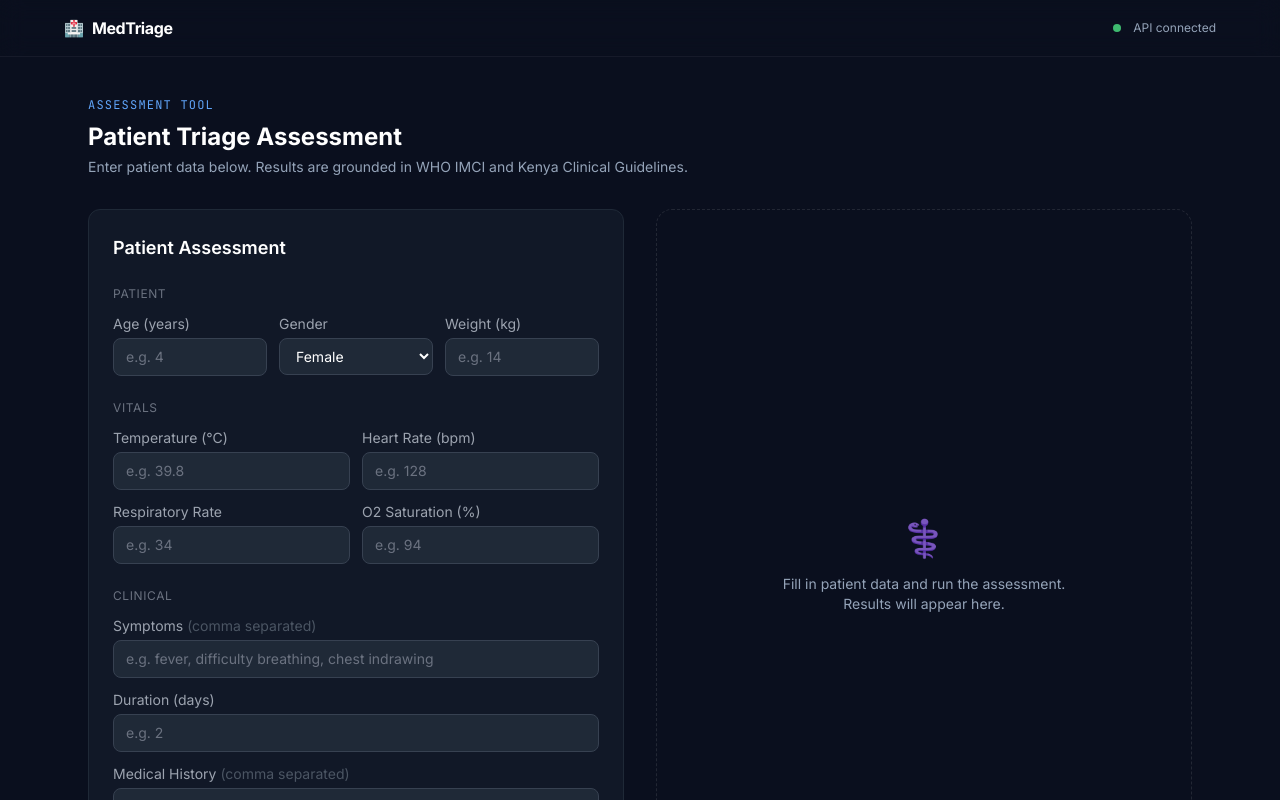
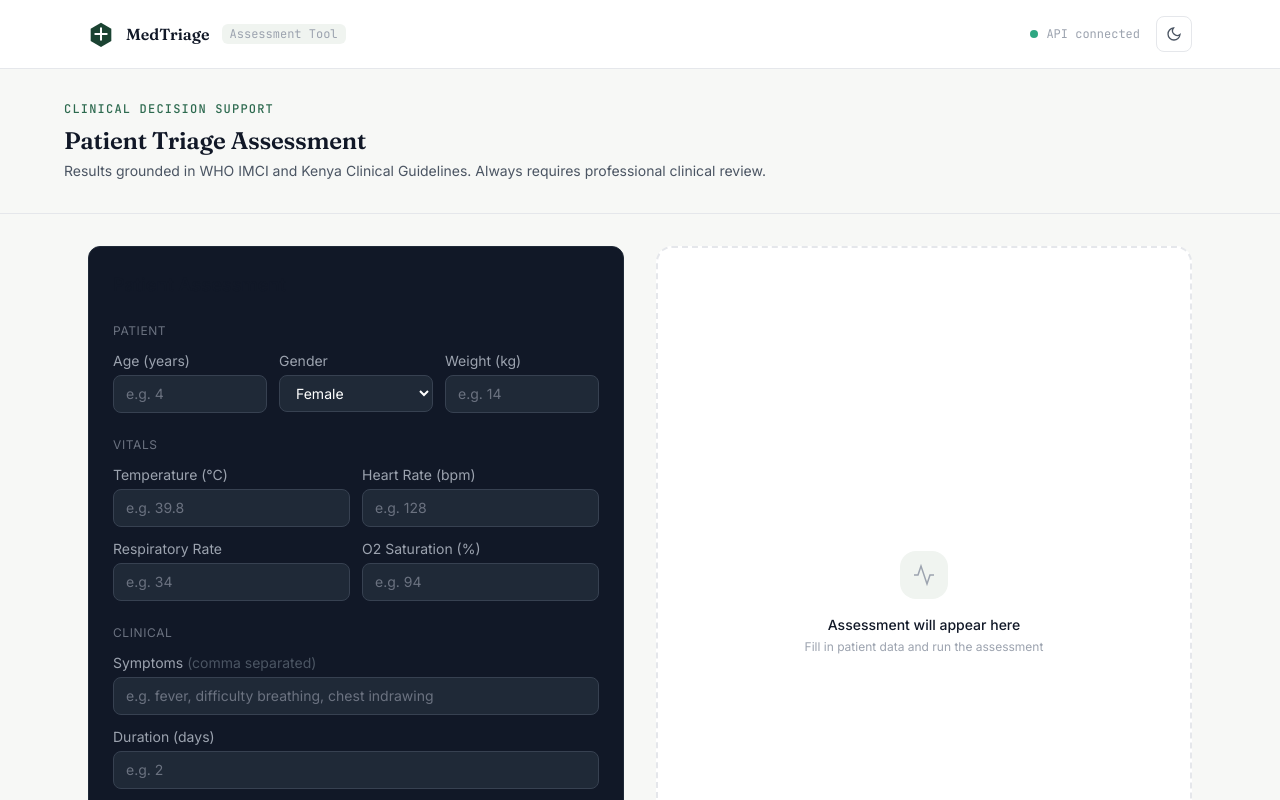
Before and after one commit to MuindiKate/medtriage, a Next.js app in the folder frontend/: page /triage in a window 1280 px wide. Shown: the top 800 px of the page. Built offline with nearby package versions, Linux system fonts and the light colour scheme.

Commit message:
feat: redesign triage page with two-column layout and empty states

```diff
--- a/frontend/app/triage/page.tsx
+++ b/frontend/app/triage/page.tsx
@@ -1,7 +1,8 @@
 "use client";
-
 import { useState } from "react";
 import Link from "next/link";
+import Logo from "@/components/Logo";
+import ThemeToggle from "@/components/ThemeToggle";
 import TriageForm from "@/components/TriageForm";
 import TriageResult from "@/components/TriageResult";
 
@@ -37,68 +38,146 @@ export default function TriagePage() {
   };
 
   return (
-    <main className="min-h-screen bg-[#0A0F1E] text-white">
+    <main style={{ background: "var(--bg)", color: "var(--text)" }} className="min-h-screen">
       {/* Nav */}
-      <nav className="bg-[#0A0F1E]/80 backdrop-blur-md border-b border-white/5 px-6 py-4">
-        <div className="max-w-6xl mx-auto flex items-center justify-between">
-          <Link href="/" className="flex items-center gap-2 hover:opacity-80 transition-opacity">
-            <span>🏥</span>
-            <span className="font-bold tracking-tight">MedTriage</span>
+      <nav
+        className="sticky top-0 z-50"
+        style={{
+          background: "var(--surface)",
+          borderBottom: "1px solid var(--border)",
+        }}
+      >
+        <div className="max-w-6xl mx-auto px-6 py-4 flex items-center justify-between">
+          <Link href="/" className="flex items-center gap-3 group">
+            <Logo size={26} />
+            <span
+              className="font-display font-semibold"
+              style={{ color: "var(--text)" }}
+            >
+              MedTriage
+            </span>
+            <span
+              className="text-xs font-mono px-2 py-0.5 rounded-md"
+              style={{
+                background: "var(--surface-2)",
+                color: "var(--text-3)",
+              }}
+            >
+              Assessment Tool
+            </span>
           </Link>
-          <div className="flex items-center gap-3">
-            <span className="w-2 h-2 bg-green-400 rounded-full animate-pulse" />
-            <span className="text-xs text-slate-400">API connected</span>
+          <div className="flex items-center gap-4">
+            <div className="flex items-center gap-2">
+              <span
+                className="w-2 h-2 rounded-full animate-pulse"
+                style={{ background: "var(--routine)" }}
+              />
+              <span
+                className="text-xs font-mono"
+                style={{ color: "var(--text-3)" }}
+              >
+                API connected
+              </span>
+            </div>
+            <ThemeToggle />
           </div>
         </div>
       </nav>
 
-      {/* Body */}
-      <div className="max-w-6xl mx-auto px-6 py-10">
-        <div className="mb-8">
-          <p className="text-blue-400 text-xs font-mono tracking-widest uppercase mb-2">
-            Assessment Tool
+      {/* Page header */}
+      <div
+        className="px-6 py-8"
+        style={{ borderBottom: "1px solid var(--border)" }}
+      >
+        <div className="max-w-6xl mx-auto">
+          <p
+            className="font-mono text-xs font-medium tracking-widest uppercase mb-2"
+            style={{ color: "var(--primary-mid)" }}
+          >
+            Clinical Decision Support
           </p>
-          <h1 className="text-2xl font-bold">Patient Triage Assessment</h1>
-          <p className="text-slate-400 text-sm mt-1">
-            Enter patient data below. Results are grounded in WHO IMCI and Kenya Clinical Guidelines.
+          <h1
+            className="font-display text-2xl font-semibold"
+            style={{ color: "var(--text)", letterSpacing: "-0.01em" }}
+          >
+            Patient Triage Assessment
+          </h1>
+          <p className="text-sm mt-1" style={{ color: "var(--text-2)" }}>
+            Results grounded in WHO IMCI and Kenya Clinical Guidelines.
+            Always requires professional clinical review.
           </p>
         </div>
-
-        <div className="grid grid-cols-1 lg:grid-cols-2 gap-8">
-          {/* Left — Form */}
-          <div>
-            <TriageForm onSubmit={handleSubmit} loading={loading} />
       </div>
 
-          {/* Right — Result */}
+      {/* Two column layout */}
+      <div className="max-w-6xl mx-auto px-6 py-8 grid grid-cols-1 lg:grid-cols-2 gap-8">
+        <TriageForm onSubmit={handleSubmit} loading={loading} />
+
         <div>
           {!result && !loading && !error && (
-              <div className="h-full flex items-center justify-center border border-dashed border-white/10 rounded-2xl p-12 text-center">
-                <div>
-                  <p className="text-4xl mb-4">⚕️</p>
-                  <p className="text-slate-400 text-sm">
-                    Fill in patient data and run the assessment.
-                    <br />
-                    Results will appear here.
+            <div
+              className="h-full min-h-64 flex flex-col items-center justify-center rounded-2xl border-2 border-dashed p-12 text-center"
+              style={{ borderColor: "var(--border)", background: "var(--surface)" }}
+            >
+              <div
+                className="w-12 h-12 rounded-2xl flex items-center justify-center mb-4"
+                style={{ background: "var(--surface-2)" }}
+              >
+                <svg
+                  width="24"
+                  height="24"
+                  viewBox="0 0 24 24"
+                  fill="none"
+                  stroke="currentColor"
+                  strokeWidth="1.5"
+                  style={{ color: "var(--text-3)" }}
+                >
+                  <path d="M22 12h-4l-3 9L9 3l-3 9H2" />
+                </svg>
+              </div>
+              <p
+                className="font-medium text-sm mb-1"
+                style={{ color: "var(--text)" }}
+              >
+                Assessment will appear here
               </p>
-                </div>
+              <p className="text-xs" style={{ color: "var(--text-3)" }}>
+                Fill in patient data and run the assessment
+              </p>
             </div>
           )}
 
           {loading && (
-              <div className="h-full flex items-center justify-center border border-white/5 rounded-2xl p-12 text-center">
-                <div>
-                  <div className="w-8 h-8 border-2 border-blue-500 border-t-transparent rounded-full animate-spin mx-auto mb-4" />
-                  <p className="text-slate-400 text-sm">
-                    Retrieving guidelines and analyzing...
+            <div
+              className="h-full min-h-64 flex flex-col items-center justify-center rounded-2xl border p-12 text-center"
+              style={{
+                borderColor: "var(--border)",
+                background: "var(--surface)",
+              }}
+            >
+              <div
+                className="w-8 h-8 rounded-full border-2 border-t-transparent animate-spin mb-4"
+                style={{ borderColor: "var(--primary)" }}
+              />
+              <p className="text-sm font-medium" style={{ color: "var(--text)" }}>
+                Analyzing patient data
               </p>
-                </div>
+              <p className="text-xs mt-1" style={{ color: "var(--text-3)" }}>
+                Retrieving guidelines · Reasoning with Claude
+              </p>
             </div>
           )}
 
           {error && (
-              <div className="bg-red-900/20 border border-red-700/50 rounded-2xl p-6 text-red-300">
-                <p className="font-semibold mb-1">Error</p>
+            <div
+              className="rounded-2xl border p-6"
+              style={{
+                background: "#FEF2F2",
+                borderColor: "#FECACA",
+                color: "#991B1B",
+              }}
+            >
+              <p className="font-semibold text-sm mb-1">Error</p>
               <p className="text-sm">{error}</p>
             </div>
           )}
@@ -106,7 +185,6 @@ export default function TriagePage() {
           {result && <TriageResult result={result} />}
         </div>
       </div>
-      </div>
     </main>
   );
 }
```
Lines whose indentation alone changed are shown as unchanged.
